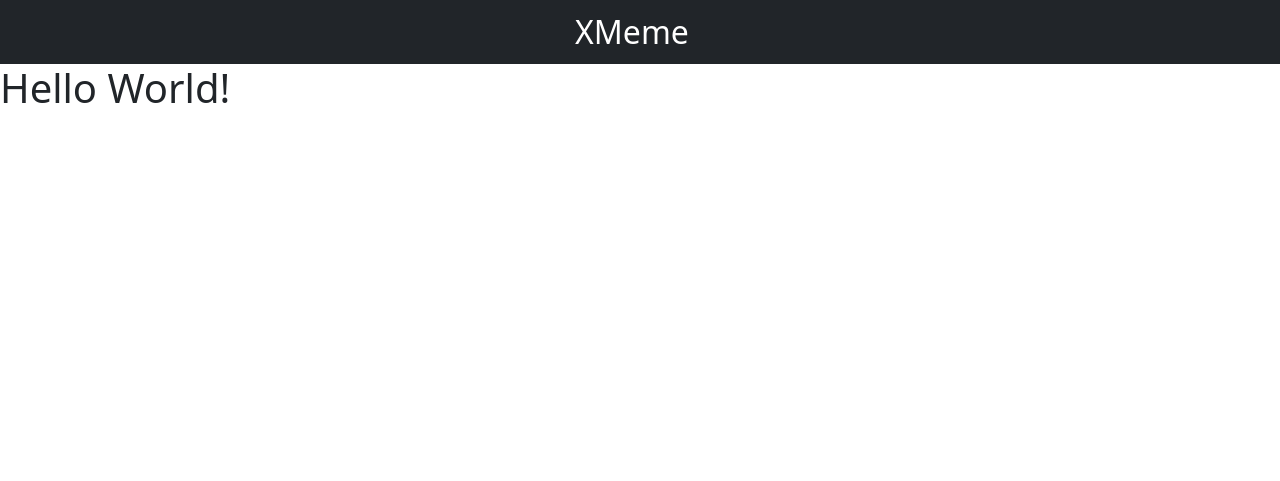
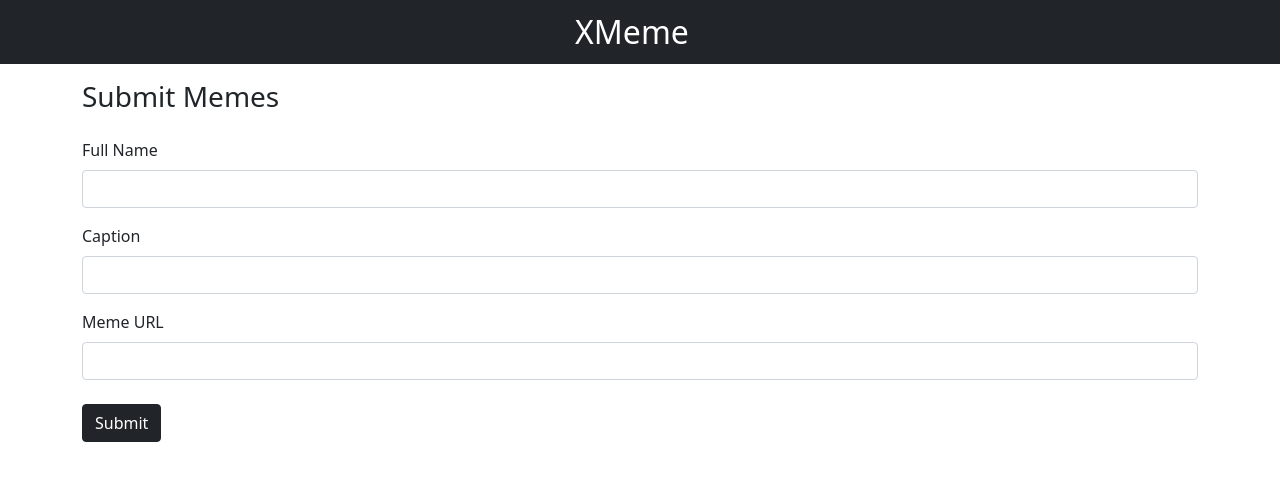
Before and after one commit to rajdeep-ghosh/xmeme, a Node server app: page / in a window 1280 px wide. Shown: the top 481 px of the page. Run offline with Node 20, Linux system fonts and the light colour scheme; some libraries are stand-ins or nearby versions.

Commit message:
Create meme submission form

```diff
--- /dev/null
+++ b/views/form.ejs
@@ -0,0 +1,20 @@
+<div class="mt-3">
+    <h3>Submit Memes</h3>
+</div>
+<div class="mt-4">
+    <form>
+        <div class="mb-3">
+          <label class="form-label">Full Name</label>
+          <input type="email" class="form-control">
+        </div>
+        <div class="mb-3">
+          <label class="form-label">Caption</label>
+          <input type="text" class="form-control">
+        </div>
+        <div class="mb-3">
+            <label class="form-label">Meme URL</label>
+            <input type="text" class="form-control">
+          </div>
+        <button type="submit" class="mt-2 btn btn-dark">Submit</button>
+      </form>
+</div>
--- a/views/home.ejs
+++ b/views/home.ejs
@@ -1,5 +1,5 @@
 <%- include("partials/header"); %>
 
-<h1>Hello World!</h1>
+<%- include("form") %>
 
 <%- include("partials/footer"); %>
--- a/views/partials/footer.ejs
+++ b/views/partials/footer.ejs
@@ -1,3 +1,5 @@
+</div>
+
 <!-- Bootstrap JS Bundle  -->
 <script src="https://cdn.jsdelivr.net/npm/bootstrap@5.0.0-beta2/dist/js/bootstrap.bundle.min.js" integrity="sha384-b5kHyXgcpbZJO/tY9Ul7kGkf1S0CWuKcCD38l8YkeH8z8QjE0GmW1gYU5S9FOnJ0" crossorigin="anonymous"></script>
 
--- a/views/partials/header.ejs
+++ b/views/partials/header.ejs
@@ -22,3 +22,4 @@
             </div>
         </div>
     </nav>
+    <div class="container">
```
